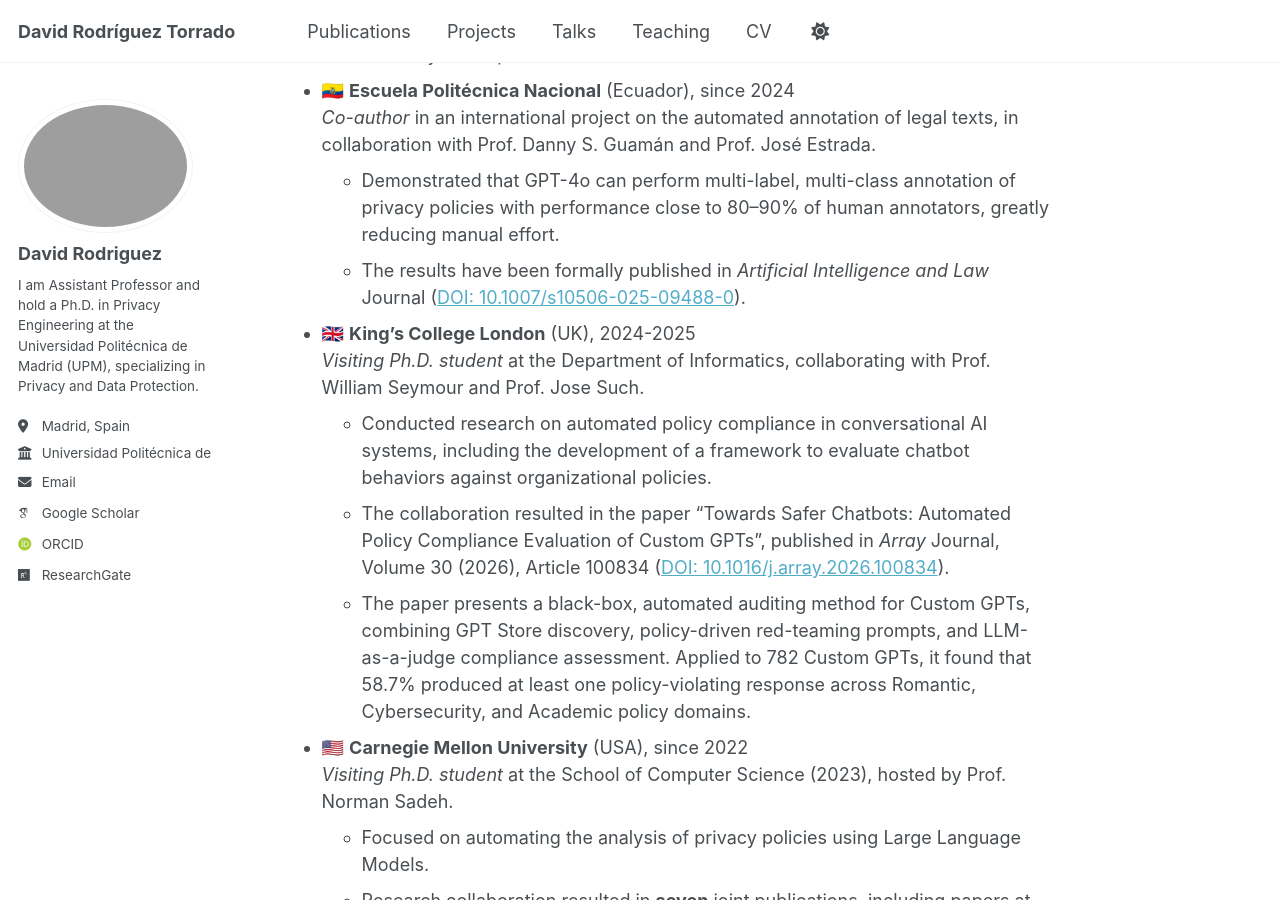
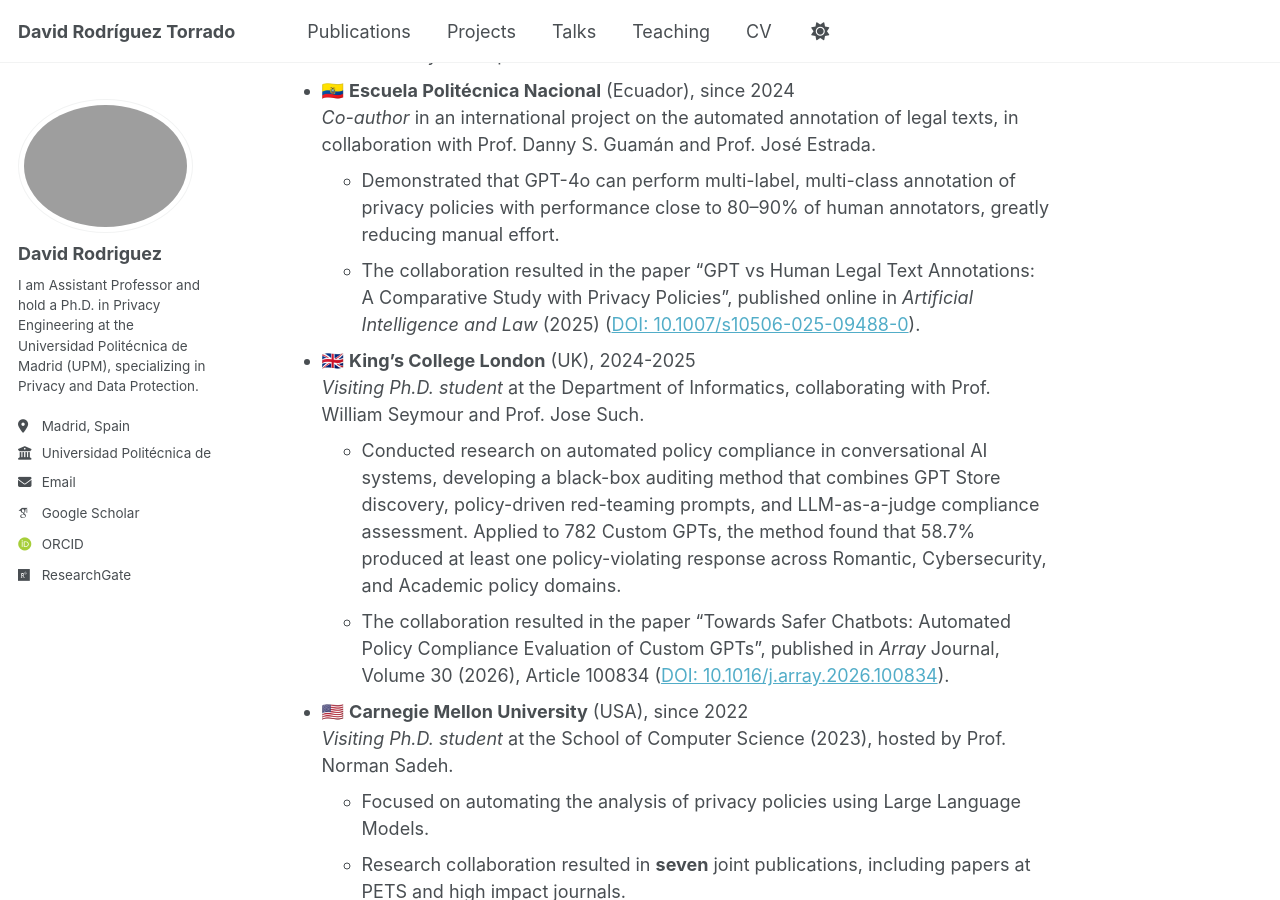
Before and after one commit to DavidRodriguezTorrado/DavidRodriguezTorrado.github.io, a Jekyll site: the page built from _pages/about.md, in a window 1280 px wide and 900 px high, scrolled down 941 px. Built offline with Jekyll 4.4.1, drawn with Linux system fonts in a browser that asks for light colours; some web fonts are replaced.

Commit message:
Collab updates

```diff
--- a/_pages/about.md
+++ b/_pages/about.md
@@ -29,12 +29,11 @@ I currently serve as **Organizer** for the [International Workshop on Privacy En
 - 🇪🇨 **Escuela Politécnica Nacional** (Ecuador), since 2024
   *Co-author* in an international project on the automated annotation of legal texts, in collaboration with Prof. Danny S. Guamán and Prof. José Estrada.
   - Demonstrated that GPT-4o can perform multi-label, multi-class annotation of privacy policies with performance close to 80–90% of human annotators, greatly reducing manual effort.
-  - The results have been formally published in *Artificial Intelligence and Law* Journal ([DOI: 10.1007/s10506-025-09488-0](https://doi.org/10.1007/s10506-025-09488-0)).
+  - The collaboration resulted in the paper “GPT vs Human Legal Text Annotations: A Comparative Study with Privacy Policies”, published online in *Artificial Intelligence and Law* (2025) ([DOI: 10.1007/s10506-025-09488-0](https://doi.org/10.1007/s10506-025-09488-0)).
 - 🇬🇧 **King’s College London** (UK), 2024-2025
     *Visiting Ph.D. student* at the Department of Informatics, collaborating with Prof. William Seymour and Prof. Jose Such.
-  - Conducted research on automated policy compliance in conversational AI systems, including the development of a framework to evaluate chatbot behaviors against organizational policies.
+  - Conducted research on automated policy compliance in conversational AI systems, developing a black-box auditing method that combines GPT Store discovery, policy-driven red-teaming prompts, and LLM-as-a-judge compliance assessment. Applied to 782 Custom GPTs, the method found that 58.7% produced at least one policy-violating response across Romantic, Cybersecurity, and Academic policy domains.
   - The collaboration resulted in the paper “Towards Safer Chatbots: Automated Policy Compliance Evaluation of Custom GPTs”, published in *Array* Journal, Volume 30 (2026), Article 100834 ([DOI: 10.1016/j.array.2026.100834](https://doi.org/10.1016/j.array.2026.100834)).
-  - The paper presents a black-box, automated auditing method for Custom GPTs, combining GPT Store discovery, policy-driven red-teaming prompts, and LLM-as-a-judge compliance assessment. Applied to 782 Custom GPTs, it found that 58.7% produced at least one policy-violating response across Romantic, Cybersecurity, and Academic policy domains.
 - 🇺🇸 **Carnegie Mellon University** (USA), since 2022
   *Visiting Ph.D. student* at the School of Computer Science (2023), hosted by Prof. Norman Sadeh.
   - Focused on automating the analysis of privacy policies using Large Language Models.
```
